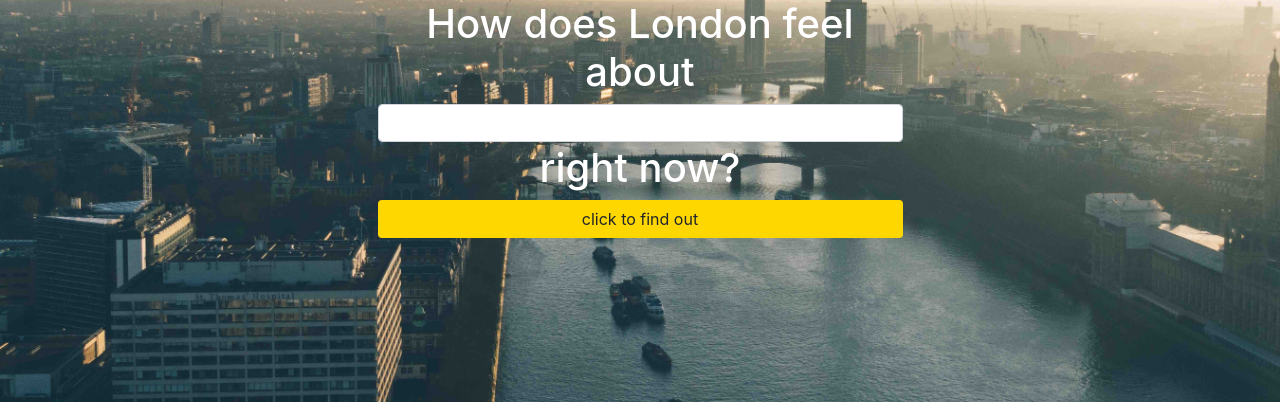
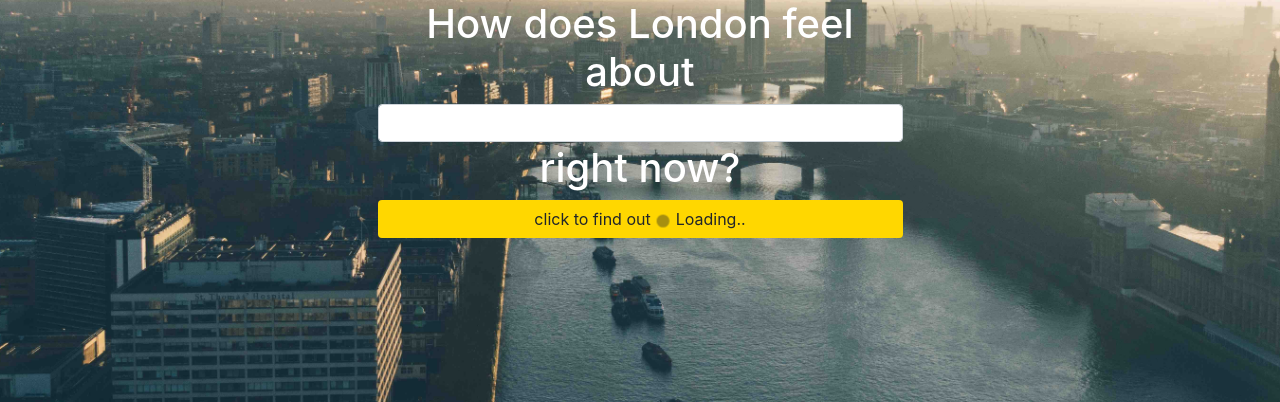
Before and after one commit to kirillzabrodin/tweet_mood, a Django app: page / in a window 1280 px wide. Shown: the part 256-658 px from the top of the page. Run offline with Django 3.2, Linux system fonts and the light colour scheme; some libraries are stand-ins or nearby versions.

Commit message:
adding spinner to button

```diff
--- a/tweetmood/templates/tweetmood/index.html
+++ b/tweetmood/templates/tweetmood/index.html
@@ -7,7 +7,10 @@
             <form class="form-inline" action="/analysis" method="post">
               {% csrf_token %}
               <h1>How does London feel about <input class="form-control" id="city-form-input" type="text" name="text" value=""> right now?</h1>
-              <button name="analyse" type="submit" class="btn btn-custom btn-block mb-2">click to find out</button>
+              <button name="analyse" type="submit" class="btn btn-custom btn-block mb-2">click to find out
+              <span class="spinner-grow spinner-grow-sm" role="status" aria-hidden="true"></span>
+              Loading..
+              </button>
             </form>
           </div>
         </div>
```
